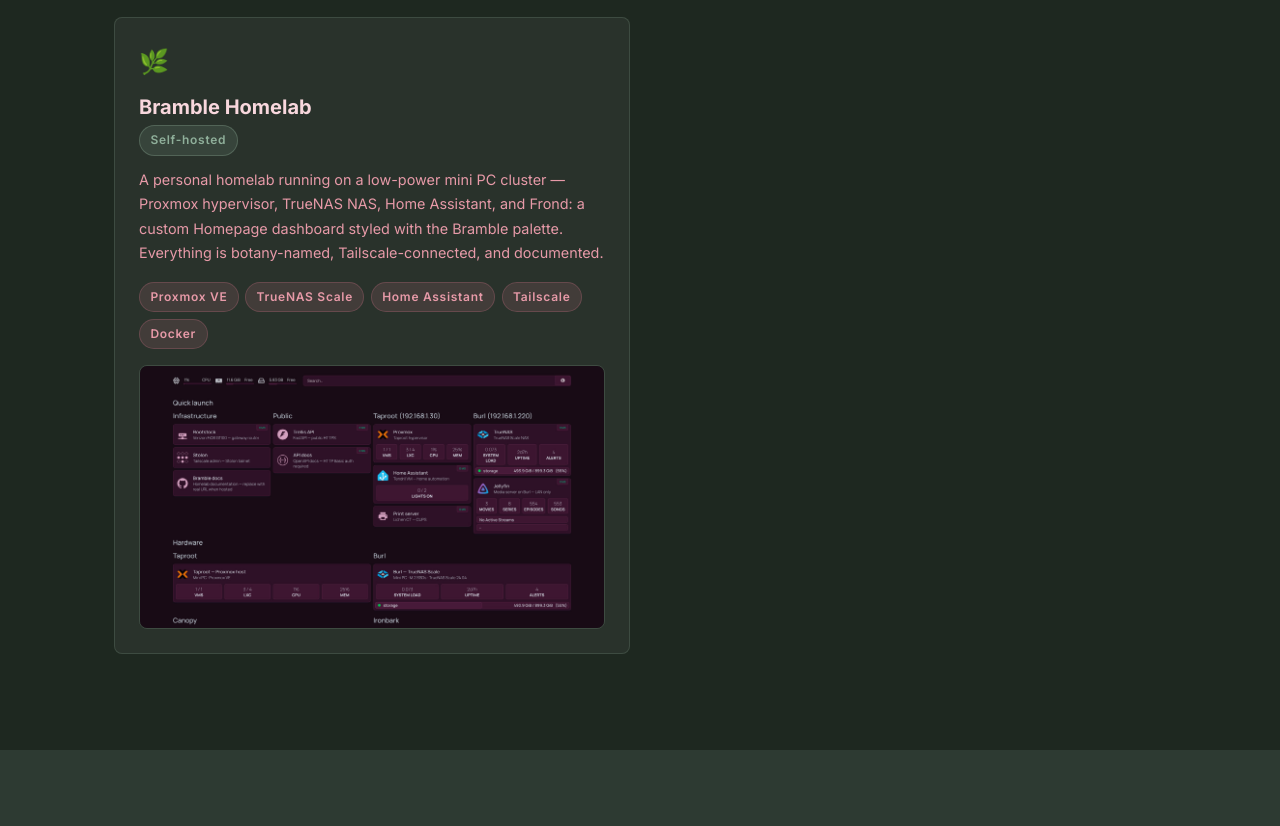
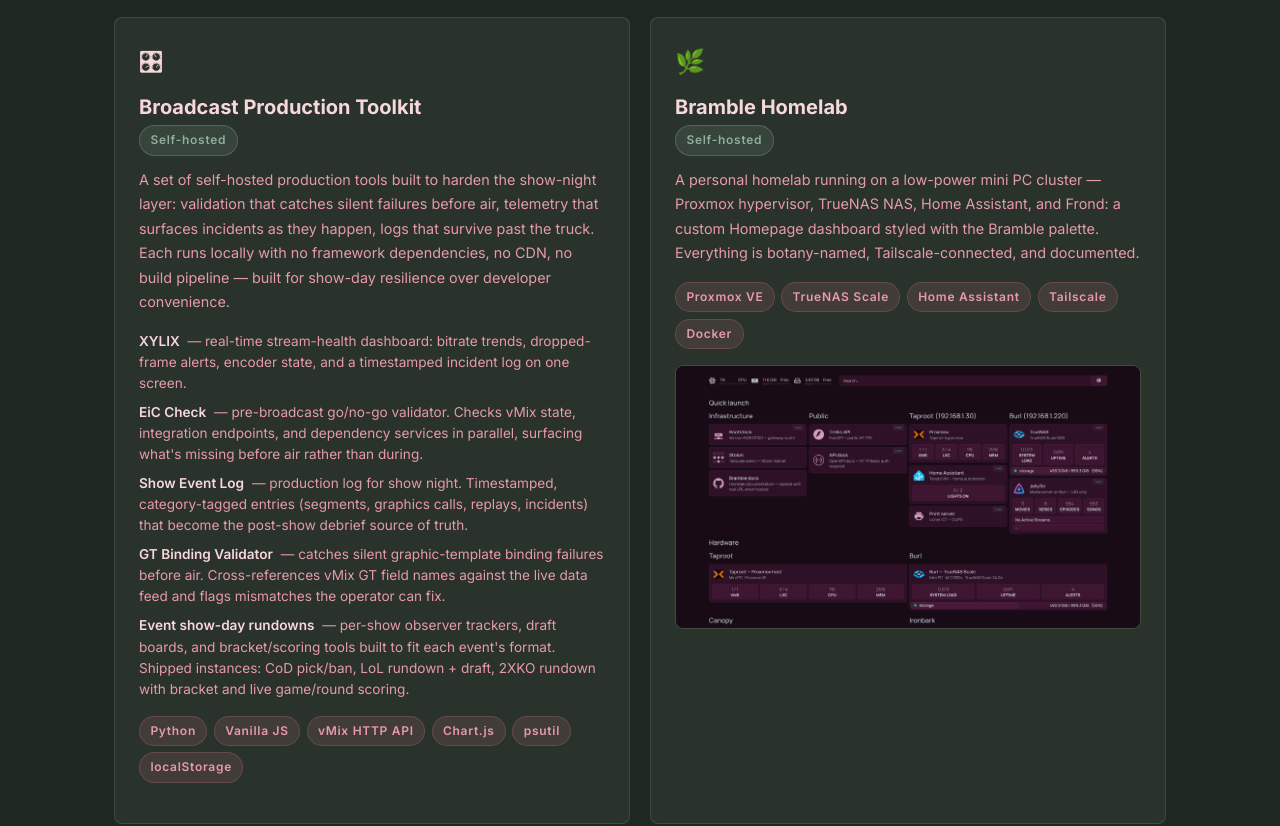
Before and after one commit to VermilionRose/vermilionrose.github.io, an Astro site: page / in a window 1280 px wide. Shown: the part 10924-11750 px from the top of the page. Built offline with nearby package versions, Linux system fonts and the light colour scheme; Astro itself is replaced by a stand-in of ours.

Commit message:
Adds SPORE toolkit

```diff
--- a/src/components/Undergrowth.astro
+++ b/src/components/Undergrowth.astro
@@ -51,6 +51,57 @@
             <li><span class="pill">Live Graphics</span></li>
           </ul>
           <a href="https://trellis.vermilionrose.me/liana/ui/" class="under-link" target="_blank" rel="noopener">Try the demo &rarr;</a>
+        </div>
+      </div>
+
+      <div class="card under-card">
+        <div class="under-icon">🎛</div>
+        <div>
+          <h3>Broadcast Production Toolkit</h3>
+          <span class="pill sage">Self-hosted</span>
+          <p>
+            A set of self-hosted production tools built to harden the show-night layer:
+            validation that catches silent failures before air, telemetry that surfaces
+            incidents as they happen, logs that survive past the truck. Each runs locally
+            with no framework dependencies, no CDN, no build pipeline &mdash; built for
+            show-day resilience over developer convenience.
+          </p>
+          <ul class="under-tools">
+            <li>
+              <strong>XYLIX</strong> &mdash; real-time stream-health dashboard: bitrate
+              trends, dropped-frame alerts, encoder state, and a timestamped incident
+              log on one screen.
+            </li>
+            <li>
+              <strong>EiC Check</strong> &mdash; pre-broadcast go/no-go validator.
+              Checks vMix state, integration endpoints, and dependency services in
+              parallel, surfacing what's missing before air rather than during.
+            </li>
+            <li>
+              <strong>Show Event Log</strong> &mdash; production log for show night.
+              Timestamped, category-tagged entries (segments, graphics calls, replays,
+              incidents) that become the post-show debrief source of truth.
+            </li>
+            <li>
+              <strong>GT Binding Validator</strong> &mdash; catches silent graphic-template
+              binding failures before air. Cross-references vMix GT field names against
+              the live data feed and flags mismatches the operator can fix.
+            </li>
+            <li>
+              <strong>Event show-day rundowns</strong> &mdash; per-show observer trackers,
+              draft boards, and bracket/scoring tools built to fit each event's format.
+              Shipped instances: CoD pick/ban, LoL rundown + draft, 2XKO rundown with
+              bracket and live game/round scoring.
+            </li>
+          </ul>
+          <ul class="under-stack">
+            <li><span class="pill">Python</span></li>
+            <li><span class="pill">Vanilla JS</span></li>
+            <li><span class="pill">vMix HTTP API</span></li>
+            <li><span class="pill">Chart.js</span></li>
+            <li><span class="pill">psutil</span></li>
+            <li><span class="pill">localStorage</span></li>
+          </ul>
         </div>
       </div>
 
@@ -145,4 +196,24 @@
     color: var(--blush);
     border-bottom-color: var(--blush);
   }
+
+  .under-tools {
+    list-style: none;
+    padding: 0;
+    margin: 0 0 1rem 0;
+    display: flex;
+    flex-direction: column;
+    gap: 0.5rem;
+  }
+  .under-tools li {
+    font-size: 0.85rem;
+    color: var(--text-muted);
+    line-height: 1.55;
+    max-width: none;
+  }
+  .under-tools li strong {
+    color: var(--blush);
+    font-weight: 600;
+    margin-right: 0.25rem;
+  }
 </style>
```
